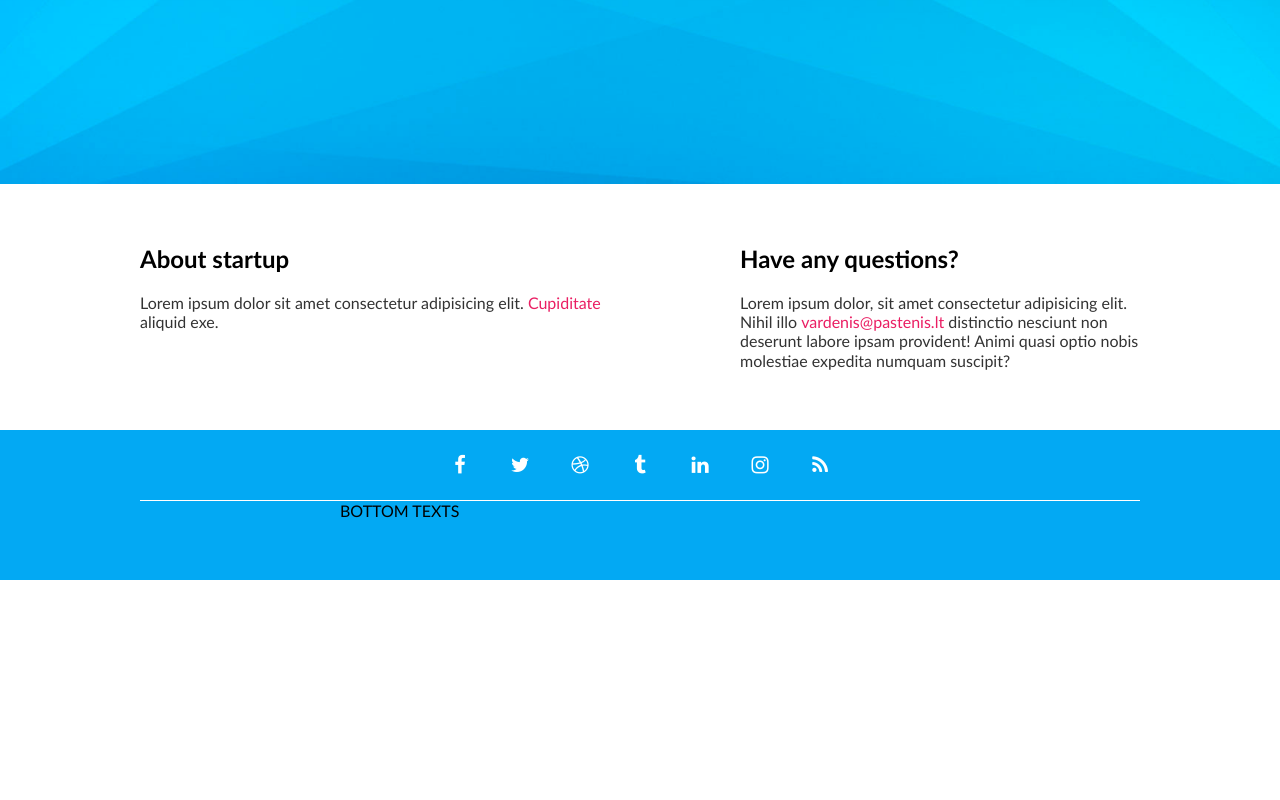
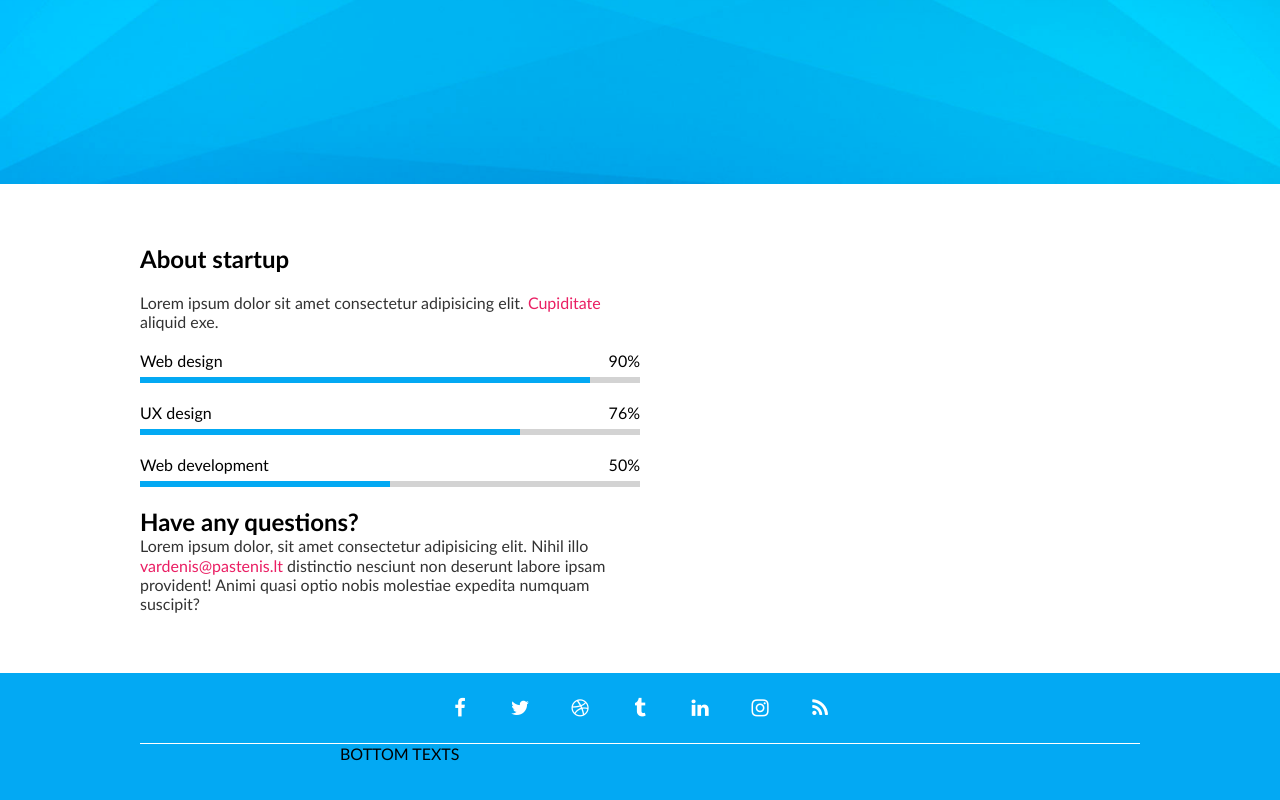
Before and after one commit to asnvc/12-coming-soon, a website: page index.html in a window 1280 px wide. Shown: the part 616-1416 px from the top of the page. Before the commit the page ends 1196 px from the top, so only its background shows below. Drawn offline with Linux system fonts and the light colour scheme.

Commit message:
Progress bar (static design only) #10

```diff
--- /dev/null
+++ b/css/components/progress-bar.css
@@ -0,0 +1,30 @@
+.progress-bar{
+    display: flex;
+    flex-direction: column;
+    gap: 7px;
+}
+
+.progress-bar > .top{
+    display: flex;
+    justify-content: space-between;
+}
+
+.progress-bar > .top > .label{
+
+}
+
+.progress-bar > .top > .value{
+
+}
+
+.progress-bar > .progress{
+    width: 100%;
+    height: 6px;
+    background-color: lightgray;
+}
+
+.progress-bar > .progress > .bar{
+    width: 90%;
+    height: 6px;
+    background-color: #03a9f3;
+}
--- a/css/pages/home.css
+++ b/css/pages/home.css
@@ -6,6 +6,7 @@
 /* components*/
 @import '../components/clock.css';
 @import '../components/mouse.css';
+@import '../components/progress-bar.css';
 
 /* CUSTOM STYLE BELLOW */
 
--- a/index.html
+++ b/index.html
@@ -48,7 +48,33 @@
             <div class="column">
                 <h2>About startup</h2>
                 <p>Lorem ipsum dolor sit amet consectetur adipisicing elit. <a href="">Cupiditate</a> aliquid exe.</p>
-            </div>
+                <div class="progress-bar">
+                    <div class="top">
+                        <div class="label">Web design</div>
+                        <div class="value">90%</div>
+                    </div>
+                    <div class="progress">
+                        <div class="bar" style="width: 90%;"></div>
+                    </div>
+                </div>
+                <div class="progress-bar">
+                    <div class="top">
+                        <div class="label">UX design</div>
+                        <div class="value">76%</div>
+                    </div>
+                    <div class="progress">
+                        <div class="bar" style="width: 76%;"></div>
+                    </div>
+                </div>
+                <div class="progress-bar">
+                    <div class="top">
+                        <div class="label">Web development</div>
+                        <div class="value">50%</div>
+                    </div>
+                    <div class="progress">
+                        <div class="bar" style="width: 50%;"></div>
+                    </div>
+                </div>
             <div class="column right-column">
                 <h2>Have any questions?</h2>
                 <p>Lorem ipsum dolor, sit amet consectetur adipisicing elit. Nihil illo <a href="mailto:vardenis@pastenis.lt">vardenis@pastenis.lt</a> distinctio nesciunt non deserunt labore ipsam provident! Animi quasi optio nobis molestiae expedita numquam suscipit?</p>
```
